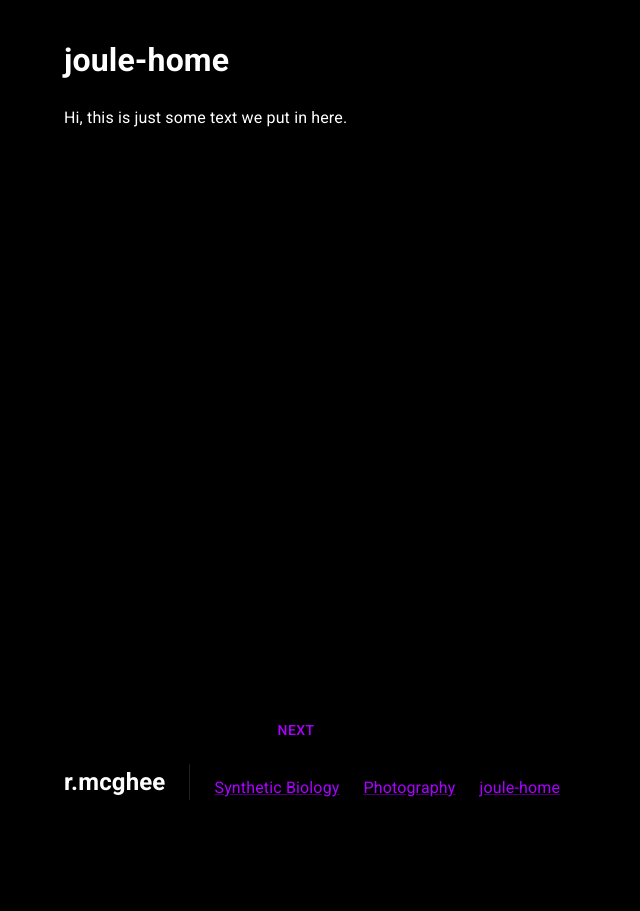
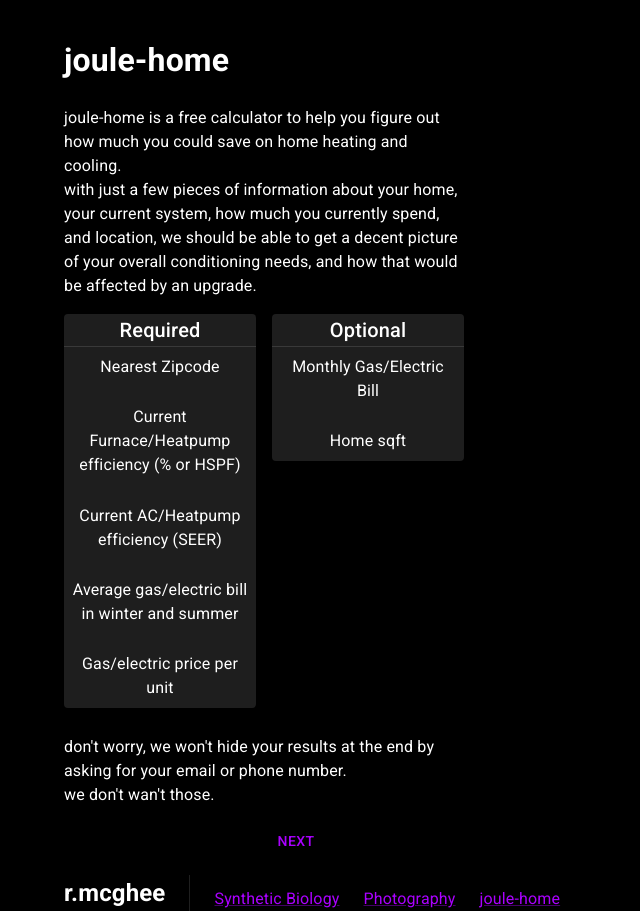
Before and after one commit to RMcGhee/joule-home, a React (Create React App) app: page / in a window 1280 px wide. Shown: the whole page, without its empty margins (0-640 px from the left). Before the commit the page ends 800 px from the top, so only its background shows below. Built offline with nearby package versions, Linux system fonts and the light colour scheme.

Commit message:
Formatting of intro page.

```diff
--- a/src/calculator/Introduction.tsx
+++ b/src/calculator/Introduction.tsx
@@ -1,12 +1,44 @@
 import React from 'react';
-import { Box } from '@mui/material';
+import { Box, Divider, Grid, Paper, Typography } from '@mui/material';
 import { LeftGrow } from '../common/Basic';
 
 const Introduction: React.FC = () => {
   return (
     <LeftGrow>
       <Box sx={{ display: 'flex', flexDirection: 'column', justifyContent: 'flex-start', gap: 2 }}>
-        Hi, this is just some text we put in here.
+        joule-home is a free calculator to help you figure out how much you could save on home heating and cooling.
+        <br/>with just a few pieces of information about your home, your current system, how much you currently spend,
+        and location, we should be able to get a decent picture of your overall conditioning needs, and how that would
+        be affected by an upgrade.
+        <br/>
+        <Grid container spacing={2}>
+            <Grid item sm={6} textAlign='center'>
+                <Paper>
+                    <Typography variant="h6">Required</Typography>
+                    <Divider />
+                    {["Nearest Zipcode", "Current Furnace/Heatpump efficiency (% or HSPF)",
+                        "Current AC/Heatpump efficiency (SEER)", "Average gas/electric bill in winter and summer",
+                        "Gas/electric price per unit"].map(item => (
+                        <Typography key={item} sx={{ marginBottom: 1.3, padding: 1 }}>
+                            {item}
+                        </Typography>
+                     ))}
+                </Paper>
+            </Grid>
+            <Grid item sm={6} textAlign='center'>
+                <Paper>
+                    <Typography variant="h6">Optional</Typography>
+                    <Divider />
+                    {["Monthly Gas/Electric Bill", "Home sqft",].map(item => (
+                        <Typography key={item} sx={{ marginBottom: 1.3, padding: 1 }}>
+                            {item}
+                        </Typography>
+                     ))}
+                </Paper>
+            </Grid>
+        </Grid>
+        don't worry, we won't hide your results at the end by asking for your email or phone number.
+        <br/>we don't wan't those.
       </Box>
     </LeftGrow>
   );
```
Also changed, not shown: src/App.tsx (+7 -2 lines), 2 other files (tests, documents, lock files or other folders).
